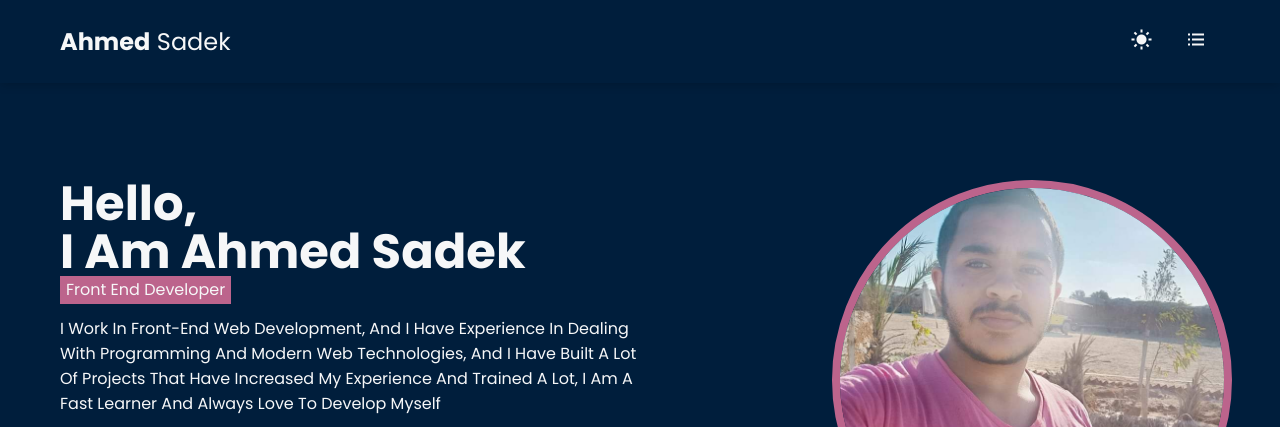
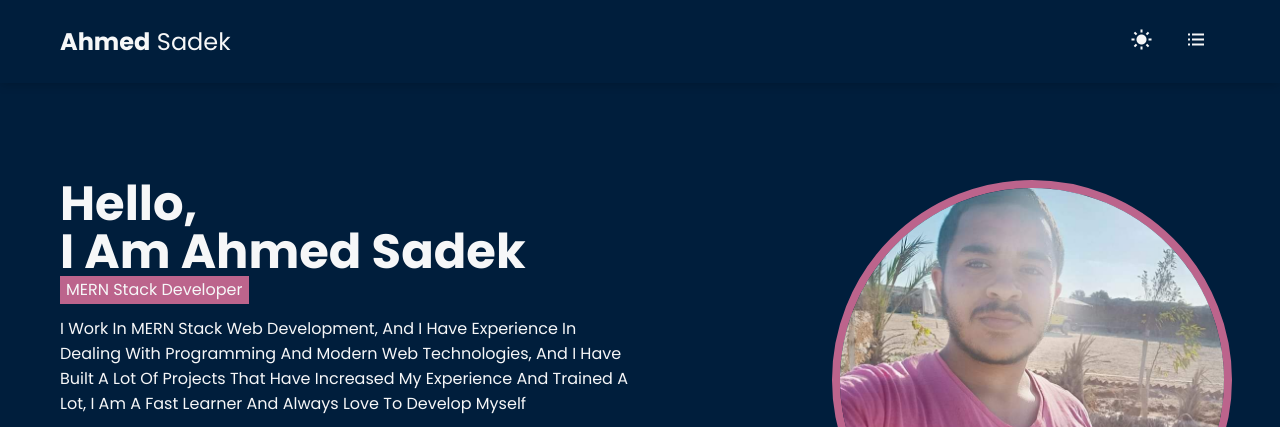
Before and after one commit to Ahmed-Sadek89/s-a-d-e-k, a website with bundled scripts: page index.html in a window 1280 px wide. Shown: the top 427 px of the page. Built offline with nearby package versions, Linux system fonts and the light colour scheme; files whose address does not match are found by name.

Commit message:
Update index.html

```diff
--- a/index.html
+++ b/index.html
@@ -56,11 +56,11 @@
                                 i am ahmed sadek
                             </p>
                             <div class='bg-content font-md font-regular job-title p-l-1'>
-                                front end developer
+                                MERN Stack developer
                             </div>
                         </div>
                         <p>
-                            I work in front-end web development,
+                            I work in MERN Stack web development,
                             and I have experience in dealing with programming and modern web technologies,
                             and I have built a lot of projects that have increased my experience and trained a lot,
                             I am a fast learner and always love to develop myself
```
